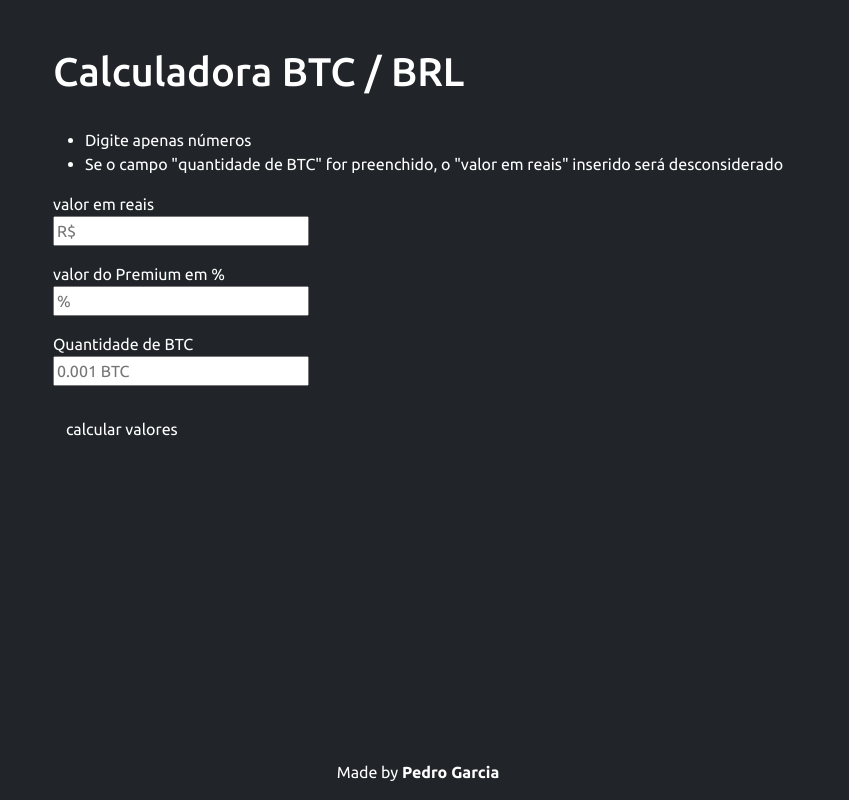
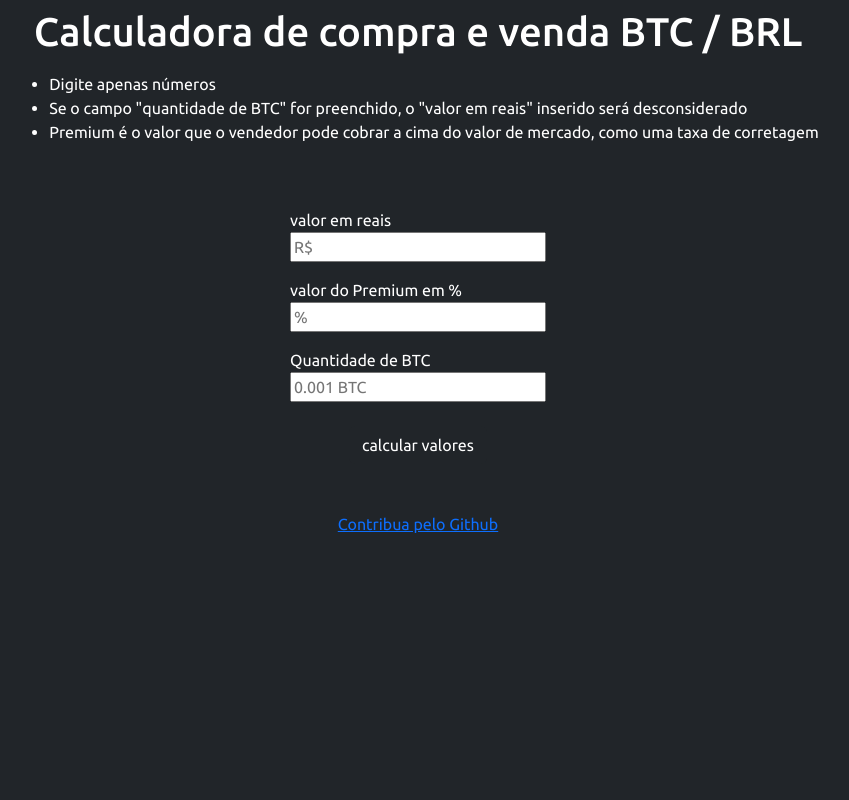
Before and after one commit to pedro-fs-garcia/calculadora_btcbrl, a Flask app: page / in a window 1280 px wide. Shown: the whole page, without its empty margins (222-1071 px from the left). Run offline with Flask 3, Linux system fonts and the light colour scheme.

Commit message:
update layout

```diff
--- a/templates/index.html
+++ b/templates/index.html
@@ -10,20 +10,23 @@
 <link href="https://fonts.googleapis.com/css2?family=Ubuntu:ital,wght@0,300;0,400;0,500;0,700;1,300;1,400;1,500;1,700&display=swap" rel="stylesheet">
 
 </head>
-<body class="bg-dark" style="font-family:'Ubuntu'">
+<body class="bg-dark" style="font-family:'Ubuntu';">
 
-    <dialog id="loading">
-        <h1>Loading...</h1>
-    </dialog>
+<div>
+    <nav class="navbar justify-content-center text-white">
+        <h1>Calculadora de compra e venda BTC / BRL</h1>
+    </nav>
 
-    <div class="container-sm pt-5 bg-dark text-white" style="max-width:fit-content">
-    <h1>Calculadora BTC / BRL</h1>
-    <br>
-    <form action="/" method="POST">
+    <div class="text-white" style="max-width:fit-content; margin:auto">
         <ul>
             <li>Digite apenas números</li>
             <li>Se o campo "quantidade de BTC" for preenchido, o "valor em reais" inserido será desconsiderado</li>
+            <li>Premium é o valor que o vendedor pode cobrar a cima do valor de mercado, como uma taxa de corretagem</li>
         </ul>
+    </div>
+
+    <div class="container-sm pt-5 bg-dark text-white" style="max-width:fit-content">
+        <form action="/" method="POST">
             <div class="justify-content-center">
                 <label class="form_label" for="brl_oferta">valor em reais</label><br>
                 <input class="mb-3" type="number search" name="brl_oferta" placeholder="R$">
@@ -34,7 +37,9 @@
                 <label for="quantidade_btc">Quantidade de BTC</label><br>
                 <input type="number search" name="quantidade_btc" placeholder="0.001 BTC">
                 <br><br>
-            <button class="btn bg-dark text-white" type="submit" role="button" style="text-decoration: none;">calcular valores</button>
+            </div>
+            <div class="text-center">
+            <button class="btn bg-dark text-white" type="submit" role="button" style="text-decoration: none">calcular valores</button>
             </div>
         </form>
     </div>
@@ -76,9 +81,15 @@
         </table>
     </div>
     {% endif %}
-    <footer class="bg-dark text-white fixed-bottom" style="text-align:center">
-       <p>Made by <strong><a href="http://pedrogarcia.space" style="text-decoration:none; color:white">Pedro Garcia</a></strong>
-        </p>
+</div>
+
+    <footer class="bg-dark text-white " style="text-align:center; bottom:10px">
+    <br>
+       <!-- <p>Made by <strong><a href="http://pedrogarcia.space" style="text-decoration:none; color:white">Pedro Garcia</a></strong> -->
+        <br>
+        <a href="https://github.com/pedro-fs-garcia/calculadora_btcbrl" >Contribua pelo Github</a></p>
+
+    <br>
     </footer>
 
     <script src="https://cdn.jsdelivr.net/npm/bootstrap@5.3.3/dist/js/bootstrap.bundle.min.js" integrity="sha384-YvpcrYf0tY3lHB60NNkmXc5s9fDVZLESaAA55NDzOxhy9GkcIdslK1eN7N6jIeHz" crossorigin="anonymous"></script>
```
Lines whose indentation alone changed are shown as unchanged.
